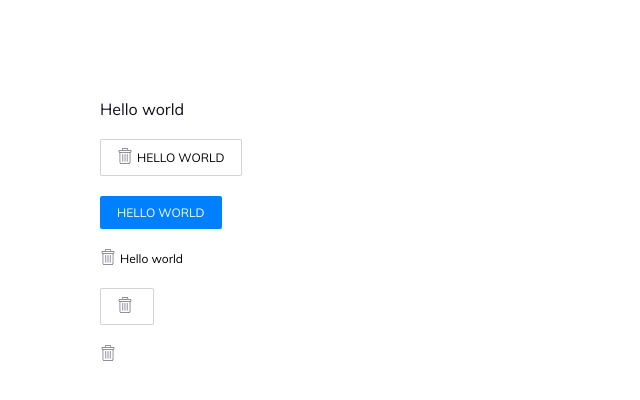
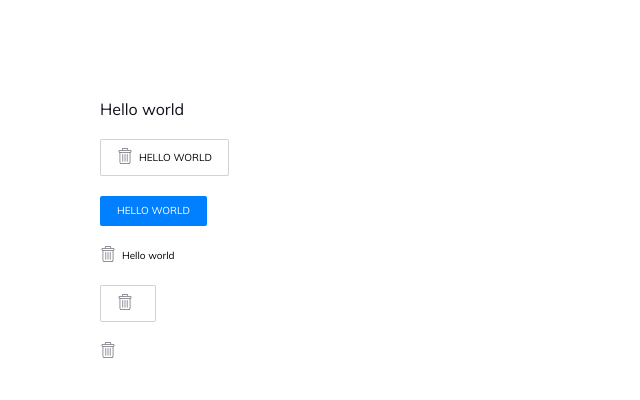
Before and after one commit to kozichpolina/orca-test, a React (Create React App) app: page / in a window 1280 px wide. Shown: the top 400 px of the page, without its empty margins (0-640 px from the left). Built offline with nearby package versions, Linux system fonts and the light colour scheme.

Commit message:
Base styles - fonts fix, reorganize units

```diff
--- a/src/global-styles/index.js
+++ b/src/global-styles/index.js
@@ -14,7 +14,21 @@ export const GlobalStyle = createGlobalStyle`
   *,
   *::before,
   *::after {
-    box-sizing: border-box; // 1
+    box-sizing: border-box;
+  }
+
+  html {
+    -webkit-text-size-adjust: 100%;
+    -ms-text-size-adjust: 100%;
+    -ms-overflow-style: scrollbar;
+    -webkit-font-smoothing: antialiased;
+    -moz-osx-font-smoothing: grayscale;
+
+    font-size: ${vars.fontSize.baseMobile};
+
+    @media (min-width: ${vars.breakpoints.tablet}) {
+      font-size: ${vars.fontSize.base};
+    }
   }
 
   body {
@@ -30,16 +44,31 @@ export const GlobalStyle = createGlobalStyle`
     @media (min-width: ${vars.breakpoints.tablet}) {
       font-size: ${vars.fontSize.base};
     }
+  }
+
+  ul,
+  ol,
+  li,
+  dl,
+  dt,
+  dd {
+    padding: 0;
+    margin: 0;
+  }
+
+  li {
+    list-style: none;
+  }
 
   button {
     padding: 0;
     font-family: inherit;
     font-size: 100%;
+    line-height: 1.2;
     border: none;
 
     &:focus {
       outline: none;
     }
   }
-  }
 `
--- a/src/global-styles/variables.js
+++ b/src/global-styles/variables.js
@@ -2,8 +2,8 @@ export const colors = {
     grey: "#70707b",
     brand: "#0080ff",
     brandBlack: "#10111d",
-    black: "#000",
-    white: "#fff"
+    black: "#000000",
+    white: "#ffffff"
 }
 
 export const fontFamily = {
@@ -13,8 +13,9 @@ export const fontFamily = {
 export const fontSize = {
     base: "16px",
     baseMobile: "14px",
-    bodyS: ".75rem",
-    bodyM: ".875rem",
+    bodyS: ".625rem",
+    bodyM: ".75rem",
+    bodyL: ".875rem",
     h2: "1.125rem",
     h3: "0.875rem"
 }
@@ -24,7 +25,8 @@ export const breakpoints = {
 }
 
 export const units = {
-    ss: ".25rem",
+    sxs: ".25rem",
+    ss: ".375rem",
     sm: ".5rem",
     sl: "1rem"
 }
```
Lines whose indentation alone changed are shown as unchanged.
